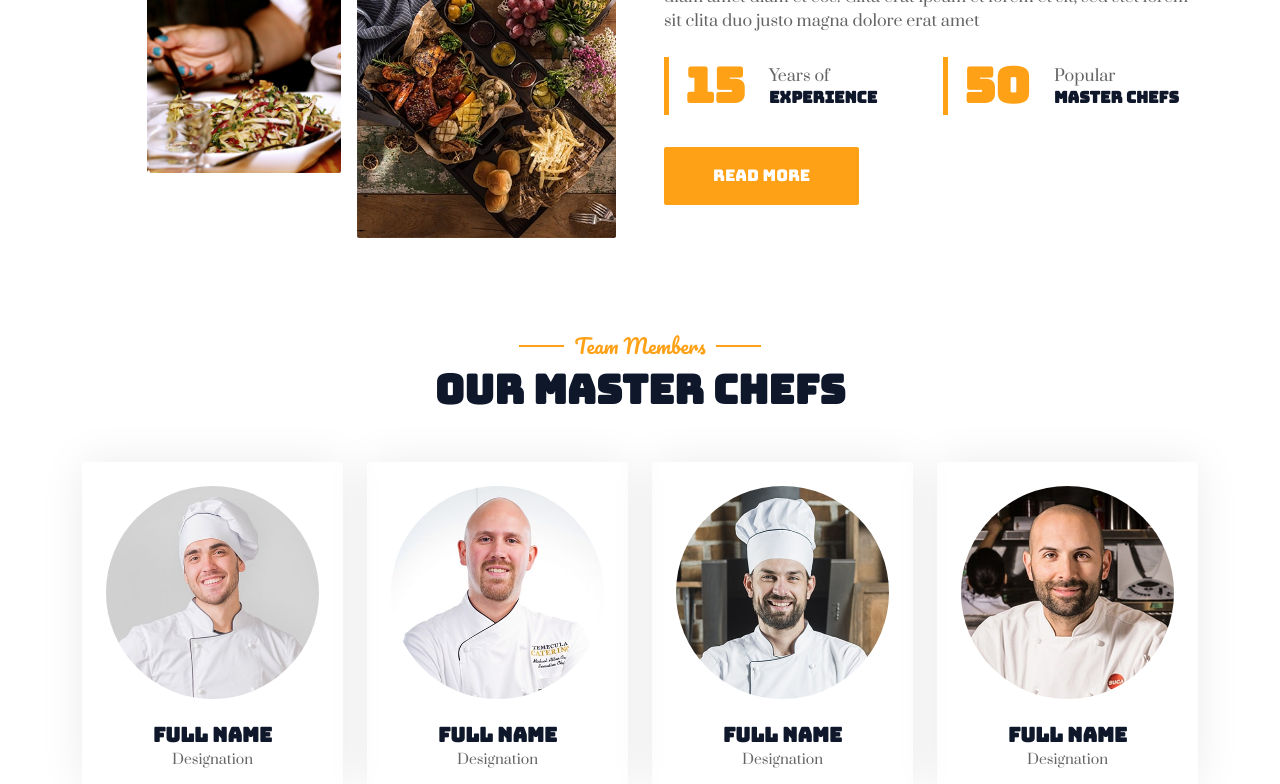
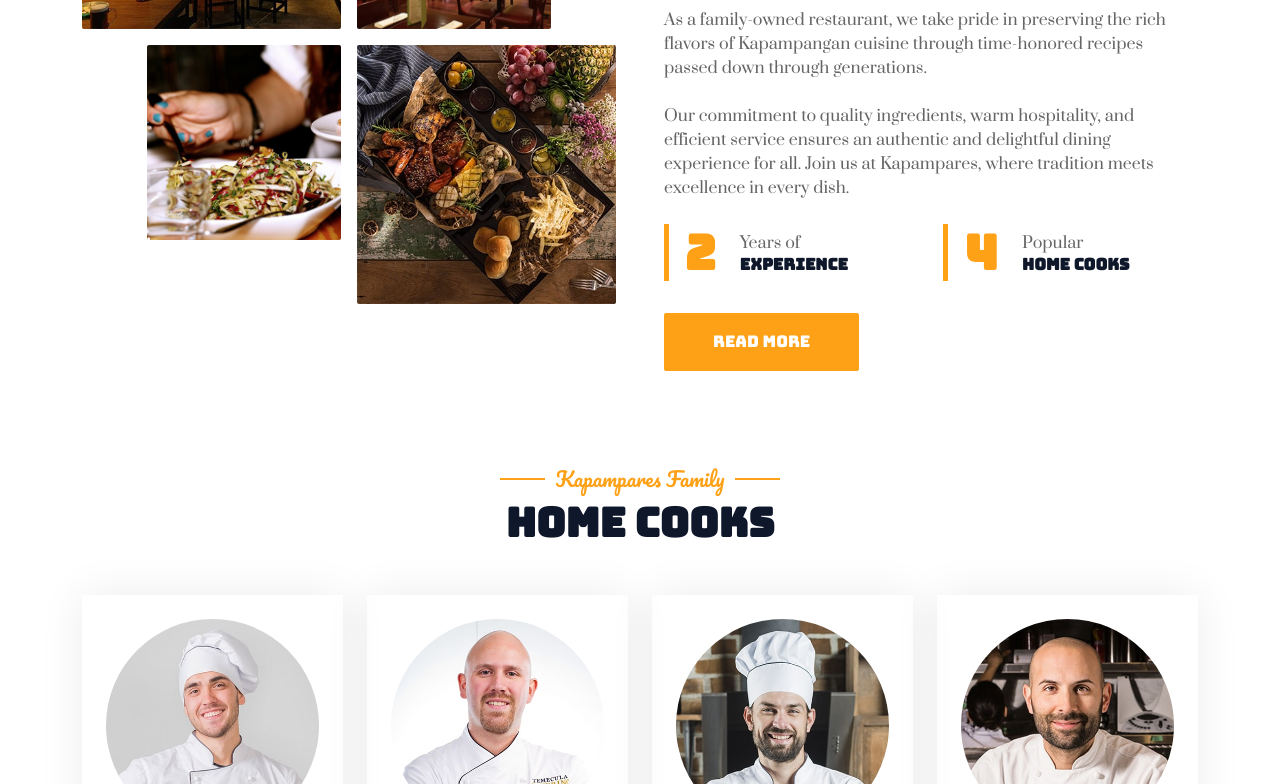
Before and after one commit to Bleu24/new-swe-g8, a plain HTML site: page about.html in a window 1280 px wide. Shown: the part 789-1573 px from the top of the page. Drawn offline with nearby package versions, Linux system fonts and the light colour scheme.

Commit message:
change about page

```diff
--- a/about.html
+++ b/about.html
@@ -115,13 +115,13 @@
                     </div>
                     <div class="col-lg-6">
                         <h5 class="section-title ff-secondary text-start text-primary fw-normal">About Us</h5>
-                        <h1 class="mb-4">Welcome to <i class="fa fa-utensils text-primary me-2"></i>Restoran</h1>
-                        <p class="mb-4">Tempor erat elitr rebum at clita. Diam dolor diam ipsum sit. Aliqu diam amet diam et eos erat ipsum et lorem et sit, sed stet lorem sit.</p>
-                        <p class="mb-4">Tempor erat elitr rebum at clita. Diam dolor diam ipsum sit. Aliqu diam amet diam et eos. Clita erat ipsum et lorem et sit, sed stet lorem sit clita duo justo magna dolore erat amet</p>
+                        <h1 class="mb-4">Welcome to <img src="./img/logo.svg" style="width: 300px;padding-bottom: 55px;"></h1>
+                        <p class="mb-4">As a family-owned restaurant, we take pride in preserving the rich flavors of Kapampangan cuisine through time-honored recipes passed down through generations.</p>
+                        <p class="mb-4">Our commitment to quality ingredients, warm hospitality, and efficient service ensures an authentic and delightful dining experience for all. Join us at Kapampares, where tradition meets excellence in every dish.</p>
                         <div class="row g-4 mb-4">
                             <div class="col-sm-6">
                                 <div class="d-flex align-items-center border-start border-5 border-primary px-3">
-                                    <h1 class="flex-shrink-0 display-5 text-primary mb-0" data-toggle="counter-up">15</h1>
+                                    <h1 class="flex-shrink-0 display-5 text-primary mb-0" data-toggle="counter-up">2</h1>
                                     <div class="ps-4">
                                         <p class="mb-0">Years of</p>
                                         <h6 class="text-uppercase mb-0">Experience</h6>
@@ -130,10 +130,10 @@
                             </div>
                             <div class="col-sm-6">
                                 <div class="d-flex align-items-center border-start border-5 border-primary px-3">
-                                    <h1 class="flex-shrink-0 display-5 text-primary mb-0" data-toggle="counter-up">50</h1>
+                                    <h1 class="flex-shrink-0 display-5 text-primary mb-0" data-toggle="counter-up">4</h1>
                                     <div class="ps-4">
                                         <p class="mb-0">Popular</p>
-                                        <h6 class="text-uppercase mb-0">Master Chefs</h6>
+                                        <h6 class="text-uppercase mb-0">Home Cooks</h6>
                                     </div>
                                 </div>
                             </div>
@@ -150,8 +150,8 @@
         <div class="container-xxl pt-5 pb-3">
             <div class="container">
                 <div class="text-center wow fadeInUp" data-wow-delay="0.1s">
-                    <h5 class="section-title ff-secondary text-center text-primary fw-normal">Team Members</h5>
-                    <h1 class="mb-5">Our Master Chefs</h1>
+                    <h5 class="section-title ff-secondary text-center text-primary fw-normal">Kapampares Family</h5>
+                    <h1 class="mb-5">Home Cooks</h1>
                 </div>
                 <div class="row g-4">
                     <div class="col-lg-3 col-md-6 wow fadeInUp" data-wow-delay="0.1s">
@@ -159,8 +159,8 @@
                             <div class="rounded-circle overflow-hidden m-4">
                                 <img class="img-fluid" src="img/team-1.jpg" alt="">
                             </div>
-                            <h5 class="mb-0">Full Name</h5>
-                            <small>Designation</small>
+                            <h5 class="mb-0">Lidia Deleon</h5>
+                            <small>Head Cook</small>
                             <div class="d-flex justify-content-center mt-3">
                                 <a class="btn btn-square btn-primary mx-1" href=""><i class="fab fa-facebook-f"></i></a>
                                 <a class="btn btn-square btn-primary mx-1" href=""><i class="fab fa-twitter"></i></a>
@@ -173,8 +173,8 @@
                             <div class="rounded-circle overflow-hidden m-4">
                                 <img class="img-fluid" src="img/team-2.jpg" alt="">
                             </div>
-                            <h5 class="mb-0">Full Name</h5>
-                            <small>Designation</small>
+                            <h5 class="mb-0">Emmanuel Gonzales</h5>
+                            <small>Assistant Cook</small>
                             <div class="d-flex justify-content-center mt-3">
                                 <a class="btn btn-square btn-primary mx-1" href=""><i class="fab fa-facebook-f"></i></a>
                                 <a class="btn btn-square btn-primary mx-1" href=""><i class="fab fa-twitter"></i></a>
@@ -187,8 +187,8 @@
                             <div class="rounded-circle overflow-hidden m-4">
                                 <img class="img-fluid" src="img/team-3.jpg" alt="">
                             </div>
-                            <h5 class="mb-0">Full Name</h5>
-                            <small>Designation</small>
+                            <h5 class="mb-0">Gemma Cabrera</h5>
+                            <small>Assistant Cook</small>
                             <div class="d-flex justify-content-center mt-3">
                                 <a class="btn btn-square btn-primary mx-1" href=""><i class="fab fa-facebook-f"></i></a>
                                 <a class="btn btn-square btn-primary mx-1" href=""><i class="fab fa-twitter"></i></a>
@@ -201,8 +201,8 @@
                             <div class="rounded-circle overflow-hidden m-4">
                                 <img class="img-fluid" src="img/team-4.jpg" alt="">
                             </div>
-                            <h5 class="mb-0">Full Name</h5>
-                            <small>Designation</small>
+                            <h5 class="mb-0">Janet Bulasco</h5>
+                            <small>Assistant Cook</small>
                             <div class="d-flex justify-content-center mt-3">
                                 <a class="btn btn-square btn-primary mx-1" href=""><i class="fab fa-facebook-f"></i></a>
                                 <a class="btn btn-square btn-primary mx-1" href=""><i class="fab fa-twitter"></i></a>
@@ -261,7 +261,7 @@
                 <div class="copyright">
                     <div class="row">
                         <div class="col-md-6 text-center text-md-start mb-3 mb-md-0">
-                            &copy; <a class="border-bottom" href="#">Your Site Name</a>, All Right Reserved.
+                            &copy; <a class="border-bottom" href="#">Kapampares</a>, All Rights Reserved.
 
 							<!--/*** This template is free as long as you keep the footer author’s credit link/attribution link/backlink. If you'd like to use the template without the footer author’s credit link/attribution link/backlink, you can purchase the Credit Removal License from "https://htmlcodex.com/credit-removal". Thank you for your support. ***/-->
 							Designed By <a class="border-bottom" href="https://htmlcodex.com">HTML Codex</a><br><br>
```
